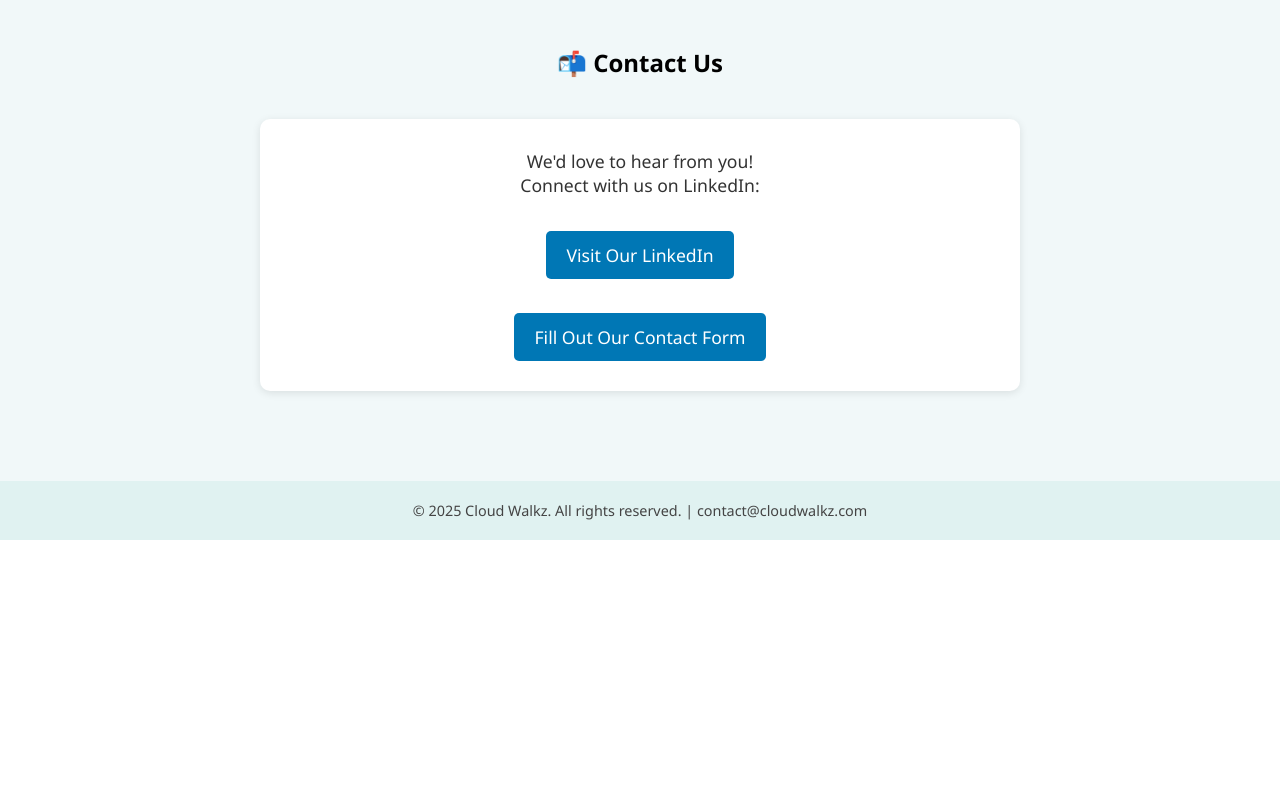
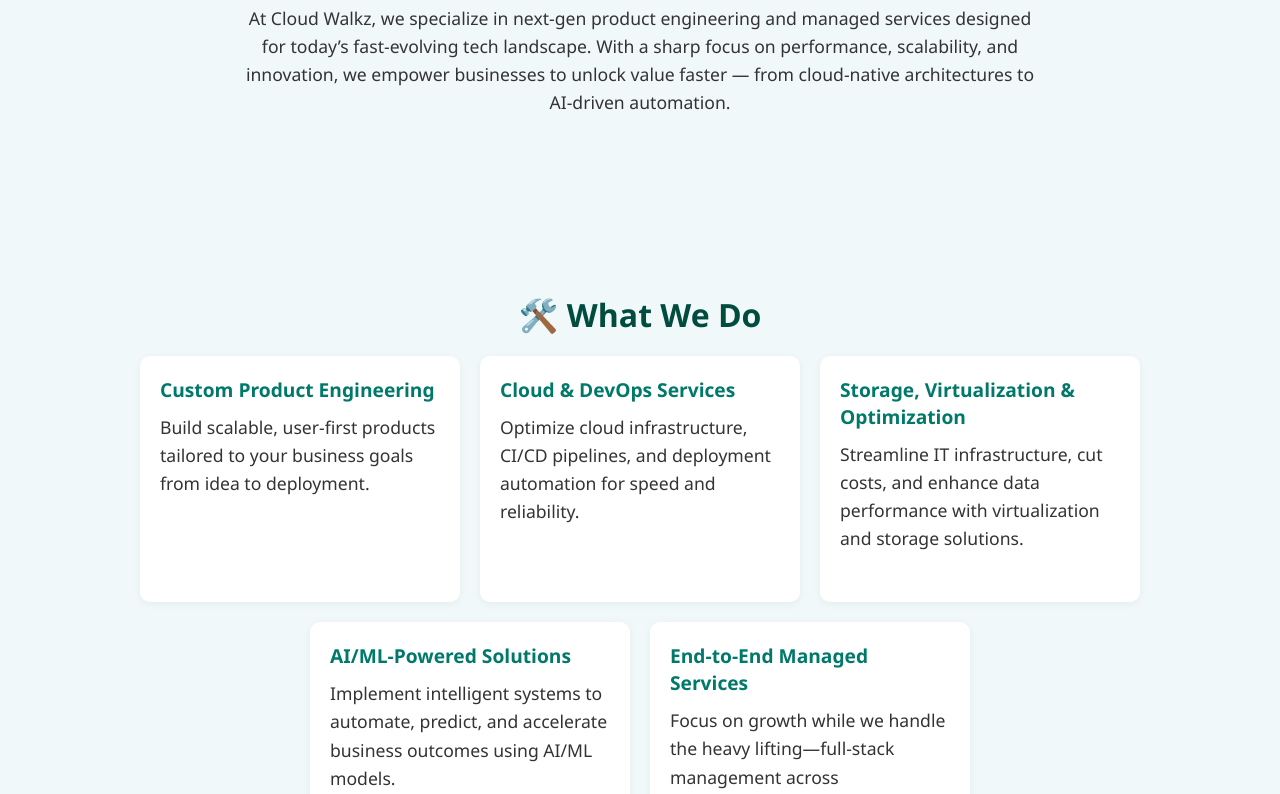
Before and after one commit to aroun-coumar/cloudwalkz, a plain HTML site: page index.html in a window 1280 px wide. Shown: the part 550-1344 px from the top of the page. Before the commit the page ends 1090 px from the top, so only its background shows below. Drawn offline with Linux system fonts and the light colour scheme.

Commit message:
Update index.html

```diff
--- a/index.html
+++ b/index.html
@@ -10,46 +10,79 @@
       background: linear-gradient(to right, #e0f7fa, #ffffff);
       margin: 0;
       padding: 0;
-      text-align: center;
+      color: #333;
     }
+
     header {
       padding: 60px 20px;
       background-color: #ffffff;
+      text-align: center;
     }
+
     header img {
       width: 120px;
       height: auto;
       margin-bottom: 20px;
     }
+
     header h1 {
       font-size: 3em;
       color: #004d40;
+      margin: 0;
     }
+
     header p {
       font-size: 1.2em;
       color: #555;
-      max-width: 600px;
+      max-width: 700px;
+      margin: 20px auto 0;
+    }
+
+    .section {
+      padding: 60px 20px;
+      background-color: #f1f8f9;
+      text-align: center;
+    }
+
+    .section h2 {
+      font-size: 2em;
+      color: #004d40;
+      margin-bottom: 20px;
+    }
+
+    .section p {
+      max-width: 800px;
+      margin: 0 auto 30px;
+      font-size: 1.1em;
+      line-height: 1.6;
+    }
+
+    .services {
+      display: flex;
+      flex-wrap: wrap;
+      justify-content: center;
+      gap: 20px;
+      max-width: 1000px;
       margin: 0 auto;
     }
-    .cta {
-      margin-top: 30px;
+
+    .service-card {
+      background: white;
+      padding: 20px;
+      border-radius: 10px;
+      box-shadow: 0 2px 8px rgba(0,0,0,0.05);
+      flex: 1 1 250px;
+      max-width: 280px;
+      text-align: left;
     }
-    .cta button {
-      background-color: #00796b;
-      color: white;
-      padding: 15px 30px;
-      font-size: 1em;
-      border: none;
-      border-radius: 5px;
-      cursor: pointer;
+
+    .service-card h3 {
+      color: #00796b;
+      margin-top: 0;
+      margin-bottom: 10px;
+      font-size: 1.2em;
     }
-    .cta button:hover {
-      background-color: #004d40;
-    }
-    .section {
-      padding: 50px 20px;
-      background-color: #f1f8f9;
-    }
+
     .contact-box {
       margin: 40px auto;
       max-width: 700px;
@@ -58,38 +91,36 @@
       border-radius: 10px;
       box-shadow: 0 2px 8px rgba(0,0,0,0.1);
       font-size: 1.1em;
-      color: #333;
     }
+
     .contact-box a {
       display: inline-block;
-      margin-top: 10px;
+      margin: 10px 10px 0;
       padding: 12px 20px;
       background-color: #0077b5;
       color: white;
       text-decoration: none;
       border-radius: 5px;
     }
+
     .contact-box a:hover {
       background-color: #005983;
     }
+
     .form-button {
-      display: inline-block;
-      margin-top: 20px;
-      padding: 14px 28px;
       background-color: #00796b;
-      color: white;
-      font-size: 1em;
-      text-decoration: none;
-      border-radius: 5px;
     }
+
     .form-button:hover {
       background-color: #004d40;
     }
+
     footer {
       padding: 20px;
       background-color: #e0f2f1;
       font-size: 0.9em;
       color: #444;
+      text-align: center;
     }
   </style>
 </head>
@@ -99,19 +130,52 @@
   <img src="logo/logo.jpg" alt="Cloud Walkz Logo" />
   <h1>🚀 Cloud Walkz</h1>
   <p>Empowering startup founders to launch faster with AI, automation, and lean strategy.</p>
-  <div class="cta">
-    <a href="#contact"><button>Contact Us</button></a>
-  </div>
 </header>
 
-<div class="section" id="contact">
-  <h2>📬 Contact Us</h2>
+<!-- About Us Section -->
+<section class="section">
+  <h2>💡 About Us</h2>
+  <p>
+    At Cloud Walkz, we specialize in next-gen product engineering and managed services designed for today’s fast-evolving tech landscape.
+    With a sharp focus on performance, scalability, and innovation, we empower businesses to unlock value faster — from cloud-native architectures to AI-driven automation.
+  </p>
+</section>
+
+<!-- Services Section -->
+<section class="section">
+  <h2>🛠️ What We Do</h2>
+  <div class="services">
+    <div class="service-card">
+      <h3>Custom Product Engineering</h3>
+      <p>Build scalable, user-first products tailored to your business goals from idea to deployment.</p>
+    </div>
+    <div class="service-card">
+      <h3>Cloud & DevOps Services</h3>
+      <p>Optimize cloud infrastructure, CI/CD pipelines, and deployment automation for speed and reliability.</p>
+    </div>
+    <div class="service-card">
+      <h3>Storage, Virtualization & Optimization</h3>
+      <p>Streamline IT infrastructure, cut costs, and enhance data performance with virtualization and storage solutions.</p>
+    </div>
+    <div class="service-card">
+      <h3>AI/ML-Powered Solutions</h3>
+      <p>Implement intelligent systems to automate, predict, and accelerate business outcomes using AI/ML models.</p>
+    </div>
+    <div class="service-card">
+      <h3>End-to-End Managed Services</h3>
+      <p>Focus on growth while we handle the heavy lifting—full-stack management across infrastructure, apps, and security.</p>
+    </div>
+  </div>
+</section>
+
+<!-- Contact Section -->
+<section class="section" id="contact">
+  <h2>📬 Get In Touch</h2>
   <div class="contact-box">
-    We'd love to hear from you!<br>
-    Connect with us on LinkedIn:<br><br>
-    <a href="http://www.linkedin.com/in/cloud-walkz-509216375" target="_blank" rel="noopener noreferrer">Visit Our LinkedIn</a><br><br>
-
-    <!-- Tally form button opens in new tab -->
+    We'd love to hear from you!<br><br>
+    <a href="http://www.linkedin.com/in/cloud-walkz-509216375" target="_blank" rel="noopener noreferrer">
+      Visit Our LinkedIn
+    </a>
     <a href="https://tally.so/r/m66ZPJ"
        class="form-button"
        target="_blank"
@@ -119,7 +183,7 @@
        Fill Out Our Contact Form
     </a>
   </div>
-</div>
+</section>
 
 <footer>
   © 2025 Cloud Walkz. All rights reserved. | contact@cloudwalkz.com
```
